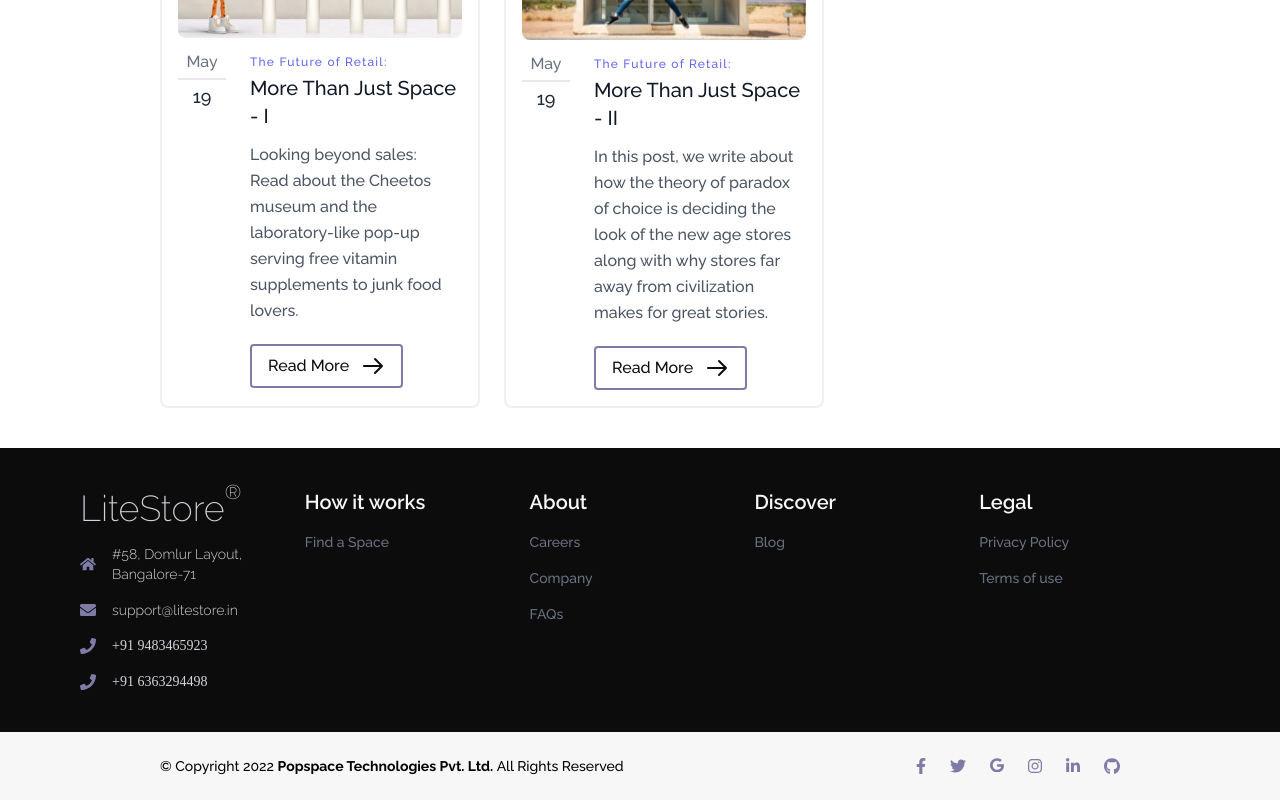
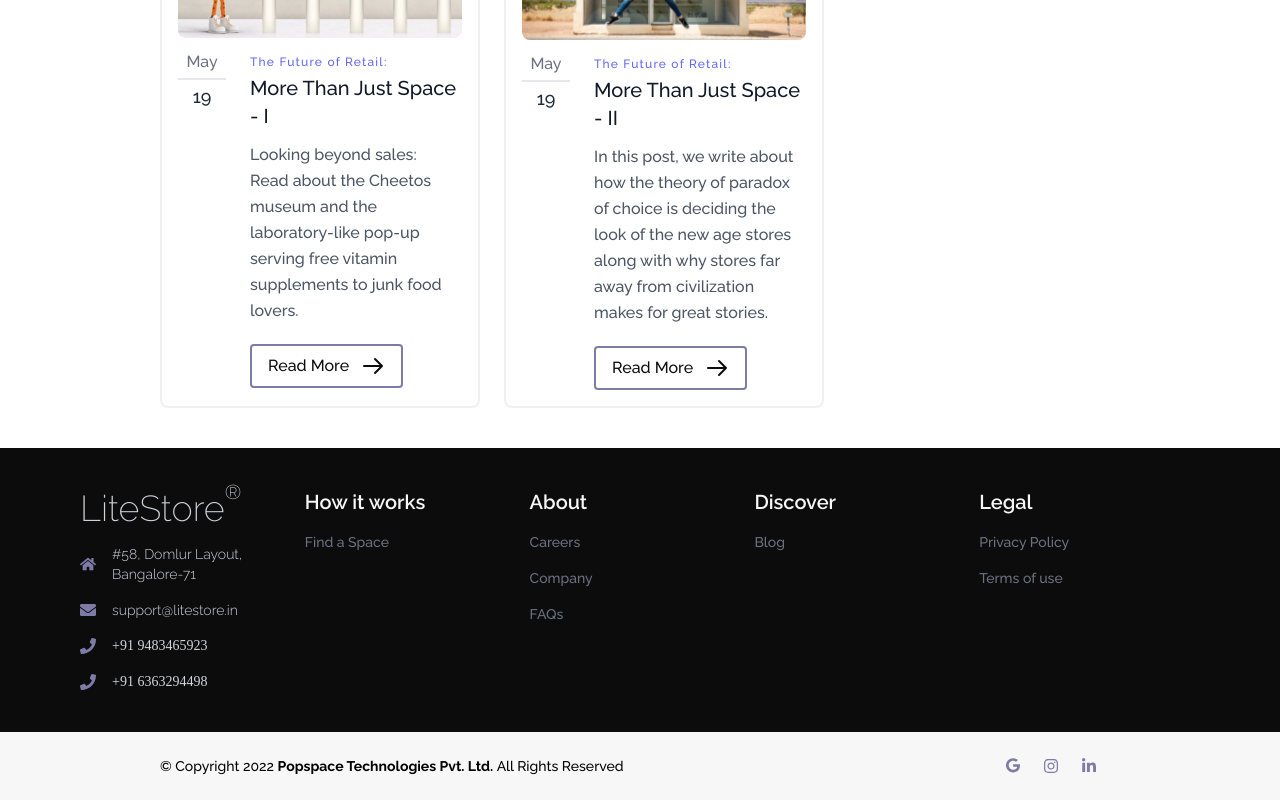
Before and after one commit to JustinClarke/LiteStore-nextjs, a Next.js app: page /blog in a window 1280 px wide. Shown: the part 332-1132 px from the top of the page. Built offline with nearby package versions, Linux system fonts and the light colour scheme.

Commit message:
updated ui

```diff
--- a/pages/home.js
+++ b/pages/home.js
@@ -123,7 +123,7 @@ export default function home() {
 				</div>
 			</div>
 
-			<section id="about" className="md:pt-8 xl:pt-20">
+			<section id="about" className="px-5 md:pt-8 xl:pt-20">
 				<div data-aos="fade-up" className="px-5 md:px-40 pt-5 pb-5 text-center font-light">
 					<h1 className="text-3xl md:text-4xl font-medium text-gray-600">Going offline <span className="invisible md:hidden" ><br /></span> can't get any easier</h1>
 					<h2 className="pt-2 text-sm md:text-xl font-light">LiteStore<sup>®</sup> is an online platform to find, book & set-up retail experience centres on a short term basis.</h2>
--- a/pages/layout/Footer.js
+++ b/pages/layout/Footer.js
@@ -124,7 +124,7 @@ function Footer() {
                     </p>
                 </div>
                 <div className="flex justify-center">
-                    <a href="#" className="mr-6">
+                    {/* <a href="#" className="mr-6">
                         <svg aria-hidden="true" focusable="false" data-prefix="fab" data-icon="facebook-f" className="w-2.5" role="img" xmlns="http://www.w3.org/2000/svg" viewBox="0 0 320 512">
                             <path fill="#7e7ca6" d="M279.14 288l14.22-92.66h-88.91v-60.13c0-25.35 12.42-50.06 52.24-50.06h40.42V6.26S260.43 0 225.36 0c-73.22 0-121.08 44.38-121.08 124.72v70.62H22.89V288h81.39v224h100.17V288z">
                             </path>
@@ -136,27 +136,27 @@ function Footer() {
                             </path>
                         </svg>
                     </a>
-                    <a href="#" className="mr-6">
+                    <a href="#">
+                        <svg aria-hidden="true" focusable="false" data-prefix="fab" data-icon="github" className="w-4" role="img" xmlns="http://www.w3.org/2000/svg" viewBox="0 0 496 512">
+                            <path fill="#7e7ca6" d="M165.9 397.4c0 2-2.3 3.6-5.2 3.6-3.3.3-5.6-1.3-5.6-3.6 0-2 2.3-3.6 5.2-3.6 3-.3 5.6 1.3 5.6 3.6zm-31.1-4.5c-.7 2 1.3 4.3 4.3 4.9 2.6 1 5.6 0 6.2-2s-1.3-4.3-4.3-5.2c-2.6-.7-5.5.3-6.2 2.3zm44.2-1.7c-2.9.7-4.9 2.6-4.6 4.9.3 2 2.9 3.3 5.9 2.6 2.9-.7 4.9-2.6 4.6-4.6-.3-1.9-3-3.2-5.9-2.9zM244.8 8C106.1 8 0 113.3 0 252c0 110.9 69.8 205.8 169.5 239.2 12.8 2.3 17.3-5.6 17.3-12.1 0-6.2-.3-40.4-.3-61.4 0 0-70 15-84.7-29.8 0 0-11.4-29.1-27.8-36.6 0 0-22.9-15.7 1.6-15.4 0 0 24.9 2 38.6 25.8 21.9 38.6 58.6 27.5 72.9 20.9 2.3-16 8.8-27.1 16-33.7-55.9-6.2-112.3-14.3-112.3-110.5 0-27.5 7.6-41.3 23.6-58.9-2.6-6.5-11.1-33.3 2.6-67.9 20.9-6.5 69 27 69 27 20-5.6 41.5-8.5 62.8-8.5s42.8 2.9 62.8 8.5c0 0 48.1-33.6 69-27 13.7 34.7 5.2 61.4 2.6 67.9 16 17.7 25.8 31.5 25.8 58.9 0 96.5-58.9 104.2-114.8 110.5 9.2 7.9 17 22.9 17 46.4 0 33.7-.3 75.4-.3 83.6 0 6.5 4.6 14.4 17.3 12.1C428.2 457.8 496 362.9 496 252 496 113.3 383.5 8 244.8 8zM97.2 352.9c-1.3 1-1 3.3.7 5.2 1.6 1.6 3.9 2.3 5.2 1 1.3-1 1-3.3-.7-5.2-1.6-1.6-3.9-2.3-5.2-1zm-10.8-8.1c-.7 1.3.3 2.9 2.3 3.9 1.6 1 3.6.7 4.3-.7.7-1.3-.3-2.9-2.3-3.9-2-.6-3.6-.3-4.3.7zm32.4 35.6c-1.6 1.3-1 4.3 1.3 6.2 2.3 2.3 5.2 2.6 6.5 1 1.3-1.3.7-4.3-1.3-6.2-2.2-2.3-5.2-2.6-6.5-1zm-11.4-14.7c-1.6 1-1.6 3.6 0 5.9 1.6 2.3 4.3 3.3 5.6 2.3 1.6-1.3 1.6-3.9 0-6.2-1.4-2.3-4-3.3-5.6-2z">
+                            </path>
+                        </svg>
+                    </a> */}
+                    <a href="https://www.google.com/search?client=safari&rls=en&q=litestore&ie=UTF-8&oe=UTF-8" className="mr-6">
                         <svg aria-hidden="true" focusable="false" data-prefix="fab" data-icon="google" className="w-3.5" role="img" xmlns="http://www.w3.org/2000/svg" viewBox="0 0 488 512">
                             <path fill="#7e7ca6" d="M488 261.8C488 403.3 391.1 504 248 504 110.8 504 0 393.2 0 256S110.8 8 248 8c66.8 0 123 24.5 166.3 64.9l-67.5 64.9C258.5 52.6 94.3 116.6 94.3 256c0 86.5 69.1 156.6 153.7 156.6 98.2 0 135-70.4 140.8-106.9H248v-85.3h236.1c2.3 12.7 3.9 24.9 3.9 41.4z">
                             </path>
                         </svg>
                     </a>
-                    <a href="#" className="mr-6">
+                    <a href="https://www.instagram.com/litestore.india" className="mr-6">
                         <svg aria-hidden="true" focusable="false" data-prefix="fab" data-icon="instagram" className="w-3.5" role="img" xmlns="http://www.w3.org/2000/svg" viewBox="0 0 448 512">
                             <path fill="#7e7ca6" d="M224.1 141c-63.6 0-114.9 51.3-114.9 114.9s51.3 114.9 114.9 114.9S339 319.5 339 255.9 287.7 141 224.1 141zm0 189.6c-41.1 0-74.7-33.5-74.7-74.7s33.5-74.7 74.7-74.7 74.7 33.5 74.7 74.7-33.6 74.7-74.7 74.7zm146.4-194.3c0 14.9-12 26.8-26.8 26.8-14.9 0-26.8-12-26.8-26.8s12-26.8 26.8-26.8 26.8 12 26.8 26.8zm76.1 27.2c-1.7-35.9-9.9-67.7-36.2-93.9-26.2-26.2-58-34.4-93.9-36.2-37-2.1-147.9-2.1-184.9 0-35.8 1.7-67.6 9.9-93.9 36.1s-34.4 58-36.2 93.9c-2.1 37-2.1 147.9 0 184.9 1.7 35.9 9.9 67.7 36.2 93.9s58 34.4 93.9 36.2c37 2.1 147.9 2.1 184.9 0 35.9-1.7 67.7-9.9 93.9-36.2 26.2-26.2 34.4-58 36.2-93.9 2.1-37 2.1-147.8 0-184.8zM398.8 388c-7.8 19.6-22.9 34.7-42.6 42.6-29.5 11.7-99.5 9-132.1 9s-102.7 2.6-132.1-9c-19.6-7.8-34.7-22.9-42.6-42.6-11.7-29.5-9-99.5-9-132.1s-2.6-102.7 9-132.1c7.8-19.6 22.9-34.7 42.6-42.6 29.5-11.7 99.5-9 132.1-9s102.7-2.6 132.1 9c19.6 7.8 34.7 22.9 42.6 42.6 11.7 29.5 9 99.5 9 132.1s2.7 102.7-9 132.1z">
                             </path>
                         </svg>
                     </a>
-                    <a href="#" className="mr-6">
+                    <a href="https://www.linkedin.com/company/litestore" className="mr-6">
                         <svg aria-hidden="true" focusable="false" data-prefix="fab" data-icon="linkedin-in" className="w-3.5" role="img" xmlns="http://www.w3.org/2000/svg" viewBox="0 0 448 512">
                             <path fill="#7e7ca6" d="M100.28 448H7.4V148.9h92.88zM53.79 108.1C24.09 108.1 0 83.5 0 53.8a53.79 53.79 0 0 1 107.58 0c0 29.7-24.1 54.3-53.79 54.3zM447.9 448h-92.68V302.4c0-34.7-.7-79.2-48.29-79.2-48.29 0-55.69 37.7-55.69 76.7V448h-92.78V148.9h89.08v40.8h1.3c12.4-23.5 42.69-48.3 87.88-48.3 94 0 111.28 61.9 111.28 142.3V448z">
-                            </path>
-                        </svg>
-                    </a>
-                    <a href="#">
-                        <svg aria-hidden="true" focusable="false" data-prefix="fab" data-icon="github" className="w-4" role="img" xmlns="http://www.w3.org/2000/svg" viewBox="0 0 496 512">
-                            <path fill="#7e7ca6" d="M165.9 397.4c0 2-2.3 3.6-5.2 3.6-3.3.3-5.6-1.3-5.6-3.6 0-2 2.3-3.6 5.2-3.6 3-.3 5.6 1.3 5.6 3.6zm-31.1-4.5c-.7 2 1.3 4.3 4.3 4.9 2.6 1 5.6 0 6.2-2s-1.3-4.3-4.3-5.2c-2.6-.7-5.5.3-6.2 2.3zm44.2-1.7c-2.9.7-4.9 2.6-4.6 4.9.3 2 2.9 3.3 5.9 2.6 2.9-.7 4.9-2.6 4.6-4.6-.3-1.9-3-3.2-5.9-2.9zM244.8 8C106.1 8 0 113.3 0 252c0 110.9 69.8 205.8 169.5 239.2 12.8 2.3 17.3-5.6 17.3-12.1 0-6.2-.3-40.4-.3-61.4 0 0-70 15-84.7-29.8 0 0-11.4-29.1-27.8-36.6 0 0-22.9-15.7 1.6-15.4 0 0 24.9 2 38.6 25.8 21.9 38.6 58.6 27.5 72.9 20.9 2.3-16 8.8-27.1 16-33.7-55.9-6.2-112.3-14.3-112.3-110.5 0-27.5 7.6-41.3 23.6-58.9-2.6-6.5-11.1-33.3 2.6-67.9 20.9-6.5 69 27 69 27 20-5.6 41.5-8.5 62.8-8.5s42.8 2.9 62.8 8.5c0 0 48.1-33.6 69-27 13.7 34.7 5.2 61.4 2.6 67.9 16 17.7 25.8 31.5 25.8 58.9 0 96.5-58.9 104.2-114.8 110.5 9.2 7.9 17 22.9 17 46.4 0 33.7-.3 75.4-.3 83.6 0 6.5 4.6 14.4 17.3 12.1C428.2 457.8 496 362.9 496 252 496 113.3 383.5 8 244.8 8zM97.2 352.9c-1.3 1-1 3.3.7 5.2 1.6 1.6 3.9 2.3 5.2 1 1.3-1 1-3.3-.7-5.2-1.6-1.6-3.9-2.3-5.2-1zm-10.8-8.1c-.7 1.3.3 2.9 2.3 3.9 1.6 1 3.6.7 4.3-.7.7-1.3-.3-2.9-2.3-3.9-2-.6-3.6-.3-4.3.7zm32.4 35.6c-1.6 1.3-1 4.3 1.3 6.2 2.3 2.3 5.2 2.6 6.5 1 1.3-1.3.7-4.3-1.3-6.2-2.2-2.3-5.2-2.6-6.5-1zm-11.4-14.7c-1.6 1-1.6 3.6 0 5.9 1.6 2.3 4.3 3.3 5.6 2.3 1.6-1.3 1.6-3.9 0-6.2-1.4-2.3-4-3.3-5.6-2z">
                             </path>
                         </svg>
                     </a>
```
